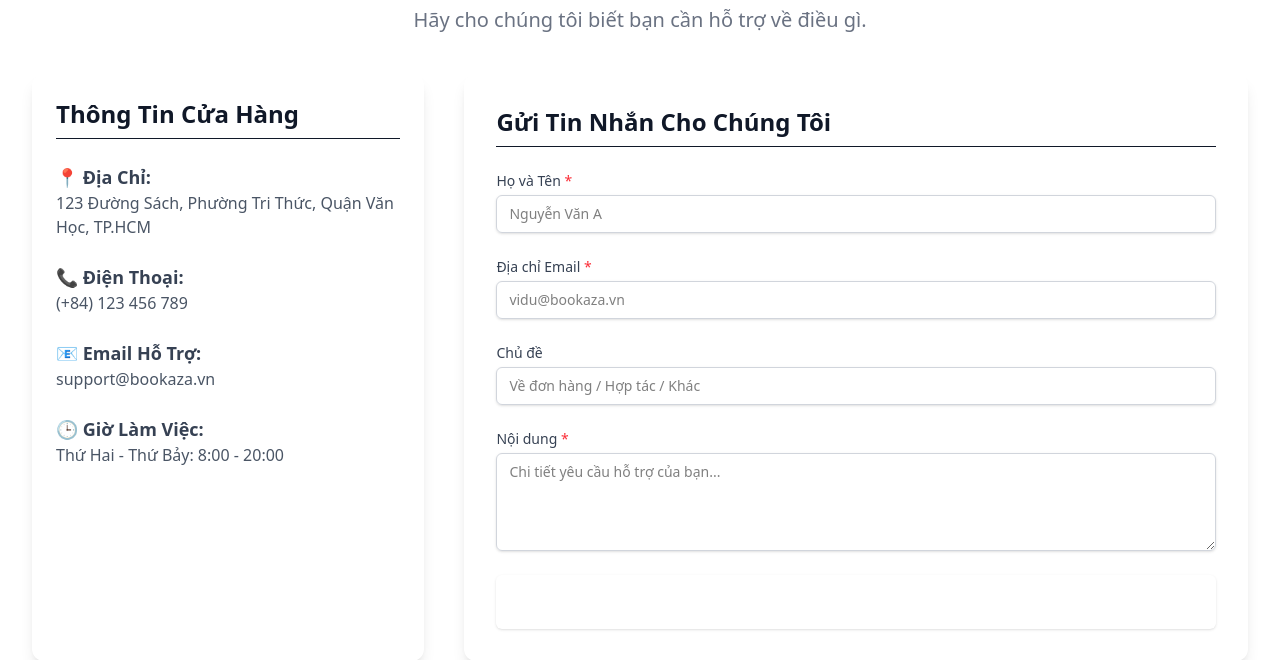
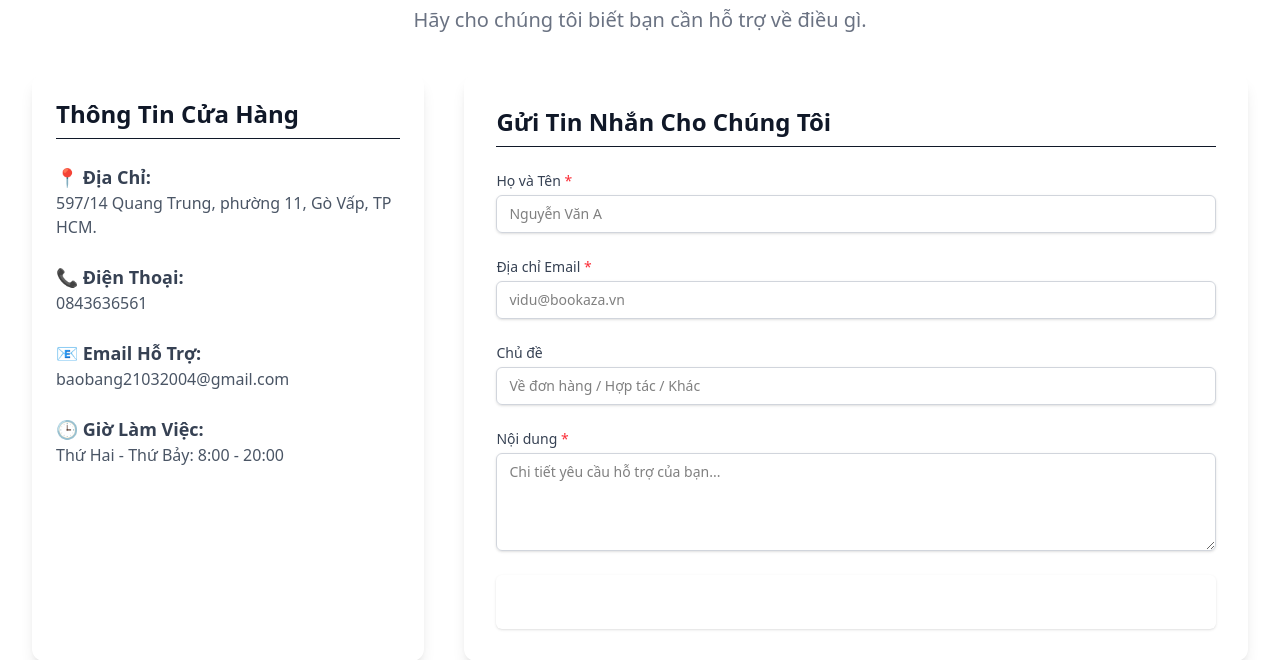
Before and after one commit to ThanhNha704/MVC-BookShop, a PHP site: template views/frontend/pages/contactus.php in a window 1280 px wide. Shown: the part 170-830 px from the top of the page. Run offline with PHP 8.4, Linux system fonts and the light colour scheme; the template is opened without the code that fills it, so the values that code supplies are empty.

Commit message:
Update contactus.php

```diff
--- a/views/frontend/pages/contactus.php
+++ b/views/frontend/pages/contactus.php
@@ -15,15 +15,15 @@
             <div class="space-y-6">
                 <div>
                     <p class="font-semibold text-lg text-gray-700">📍 Địa Chỉ:</p>
-                    <p class="text-gray-600">123 Đường Sách, Phường Tri Thức, Quận Văn Học, TP.HCM</p>
+                    <p class="text-gray-600">597/14 Quang Trung, phường 11, Gò Vấp, TP HCM.</p>
                 </div>
                 <div>
                     <p class="font-semibold text-lg text-gray-700">📞 Điện Thoại:</p>
-                    <p class="text-gray-600">(+84) 123 456 789</p>
+                    <p class="text-gray-600">0843636561</p>
                 </div>
                 <div>
                     <p class="font-semibold text-lg text-gray-700">📧 Email Hỗ Trợ:</p>
-                    <p class="text-gray-600">support@bookaza.vn</p>
+                    <p class="text-gray-600">baobang21032004@gmail.com</p>
                 </div>
                 <div>
                     <p class="font-semibold text-lg text-gray-700">🕒 Giờ Làm Việc:</p>
```
